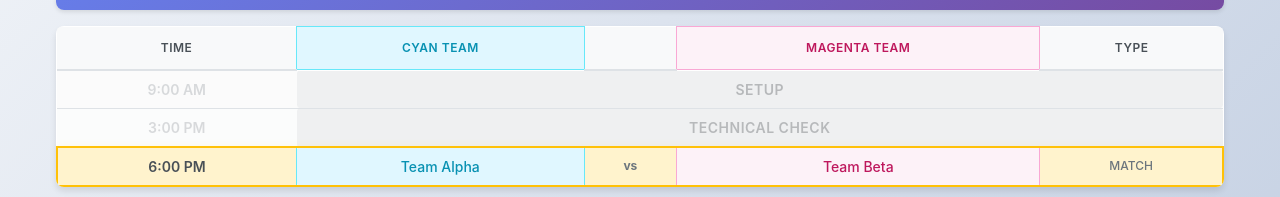
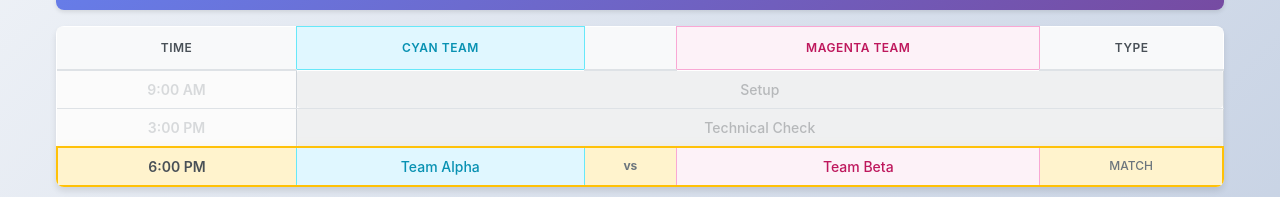
Before and after one commit to morxa/rcll-schedule, a React (Vite) app: page / in a window 1280 px wide. Shown: the part 356-553 px from the top of the page. Built offline with nearby package versions, Linux system fonts and the light colour scheme; no server answers.

Commit message:
Less highlight on special events

```diff
--- a/src/components/GameRow.css
+++ b/src/components/GameRow.css
@@ -108,26 +108,19 @@
 }
 
 .special-event-cell {
-  background: linear-gradient(135deg, #667eea 0%, #764ba2 100%);
-  color: white;
-  font-weight: 600;
+  background: #e9ecef;
+  color: #495057;
+  font-weight: 500;
   text-align: center;
   padding: 12px 16px;
   font-size: 14px;
-  text-transform: uppercase;
-  letter-spacing: 0.5px;
   border-radius: 4px;
   margin: 2px;
-  box-shadow: 0 2px 4px rgba(0, 0, 0, 0.1);
+  border: 1px solid #ced4da;
 }
 
 .special-event-row.current-game .special-event-cell {
-  background: linear-gradient(135deg, #ff6b6b 0%, #feca57 100%);
-  animation: pulse-special 2s infinite;
+  background: #fff3cd;
+  color: #856404;
+  border: 1px solid #ffc107;
 }
-
-@keyframes pulse-special {
-  0% { box-shadow: 0 2px 8px rgba(255, 107, 107, 0.3); }
-  50% { box-shadow: 0 4px 16px rgba(255, 107, 107, 0.5); }
-  100% { box-shadow: 0 2px 8px rgba(255, 107, 107, 0.3); }
-}
```
